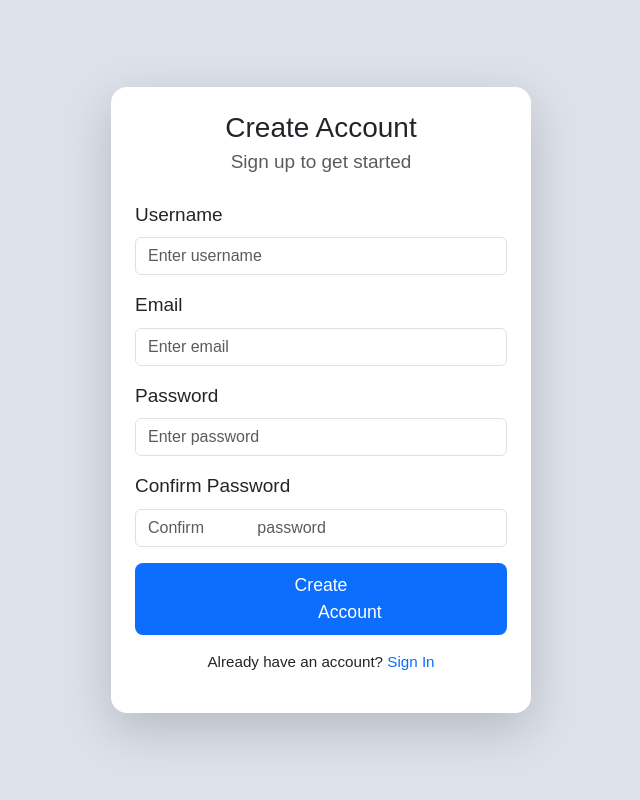
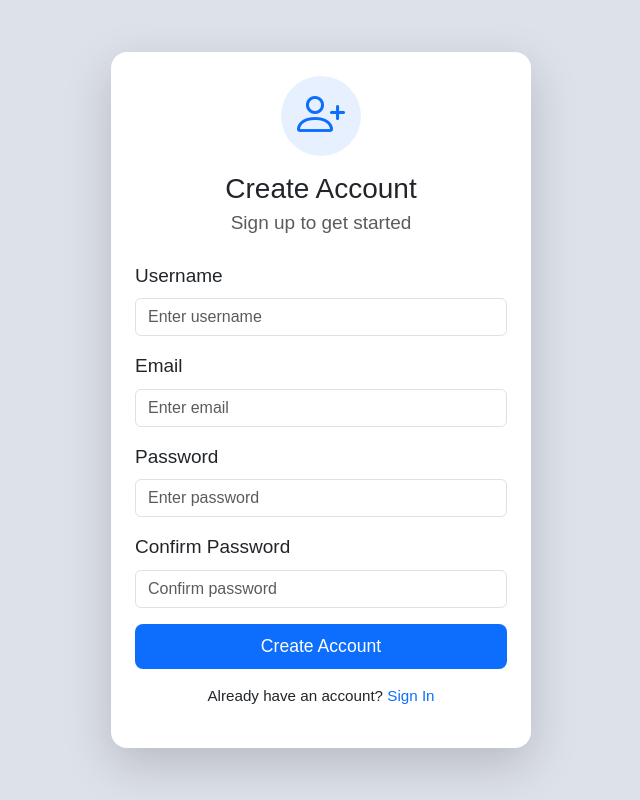
Before and after one commit to mustafamclngn/CCC181-SSIS-Web, a Flask app: page /register in a window 1280 px wide. Shown: the whole page, without its empty margins (319-959 px from the left). Run offline with Flask 3, Linux system fonts and the light colour scheme; some libraries are stand-ins or nearby versions.

Commit message:
added logo

```diff
--- a/app/templates/register.html
+++ b/app/templates/register.html
@@ -10,12 +10,21 @@
     />
     <link
       rel="stylesheet"
+      href="https://cdn.jsdelivr.net/npm/bootstrap-icons@1.11.3/font/bootstrap-icons.min.css"
+    />
+    <link
+      rel="stylesheet"
       href="{{ url_for('static', filename='styles.css') }}"
     />
   </head>
   <body class="login-page">
     <div class="login-container">
       <div class="card shadow-lg p-4 rounded-4">
+        <div class="text-center mb-3">
+          <div style="display: inline-flex; align-items: center; justify-content: center; width: 80px; height: 80px; background-color: rgba(13, 110, 253, 0.1); border-radius: 50%;">
+            <i class="bi bi-person-plus" style="font-size: 3rem; color: #0d6efd;"></i>
+          </div>
+        </div>
         <h3 class="text-center mb-1">Create Account</h3>
         <p class="text-center text-muted mb-4">Sign up to get started</p>
 
@@ -48,15 +57,13 @@
 
           <div class="mb-3">
             {{ form.confirm_password.label(class="form-label") }} {{
-            form.confirm_password(class="form-control", placeholder="Confirm
-            password") }} {% for error in form.confirm_password.errors %}
+            form.confirm_password(class="form-control", placeholder="Confirm password") }} {% for error in form.confirm_password.errors %}
             <div class="text-danger small">{{ error }}</div>
             {% endfor %}
           </div>
 
           <div class="d-grid">
-            {{ form.submit(class="btn btn-primary w-100", value="Create
-            Account") }}
+            {{ form.submit(class="btn btn-primary w-100", value="Create Account") }}
           </div>
         </form>
 
```
